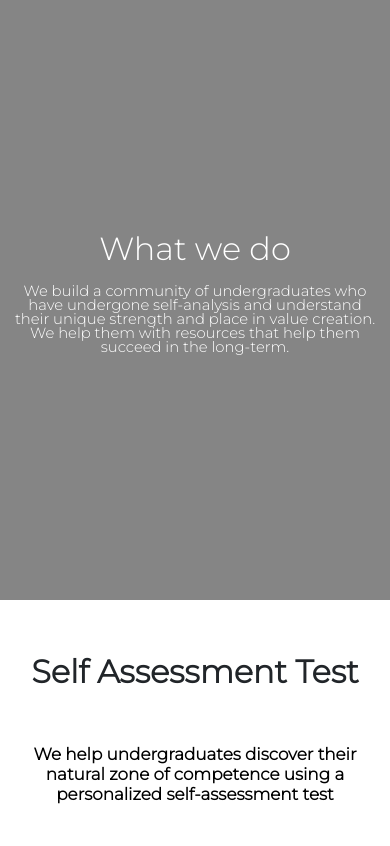
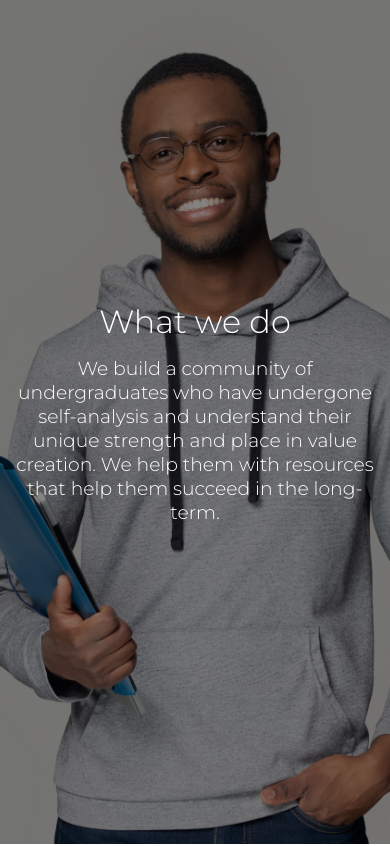
Before and after one commit to Efico-Resources/Efico-V2-FE, a plain HTML site: page Components/services.html in a window 390 px wide. Shown: the top 846 px of the page. Drawn offline with nearby package versions, Linux system fonts and the light colour scheme.

Commit message:
added an image to the header section for service page

```diff
--- a/Components/Assets/services.css
+++ b/Components/Assets/services.css
@@ -14,8 +14,15 @@
 
 .Header{
   position: relative;
-  height: 1024px;
-  background: rgba(0, 0, 0, 0.48);
+  height: 100vh;
+  background-image: linear-gradient(
+    rgba(0,0,0,0.48),
+    rgba(0,0,0,0.48)
+  ), url('./service-page-image/service.jpg');
+  background-position: center center;
+  background-repeat: no-repeat;
+  background-size: cover;
+
 }
 
 .Header h1{
@@ -58,11 +65,11 @@ a{
     color: #fff;
 }
 
-/**Media query for max screen size 400px**/
-@media (max-width:400px) {
+/**Media query for max screen size 320 and 480px**/
+@media only screen and (max-width:320px) and (max-width:480px) {
     .Header{
         position: relative;
-        height: 500px;
+        height: 100vh;
       }
 
     .Header h1{
@@ -70,8 +77,8 @@ a{
     }
 
     .Header p{
-        font-size: 14.8px;
-        line-height: 14px;
+        font-size: 2.8px !important;
+        line-height: 14px !important;
     }
 
     .Self-Assessment h1, .Training h1, .Writing h1, .Affiliate h1, .Business h1{
@@ -84,10 +91,10 @@ a{
 }
 
 
-/**Media query for max screen size 768px**/
-@media (max-width:768px) {
+/**Media query for max screen size 768px and 1024px**/
+@media only screen and (max-width:768px) and (max-width:1024px) {
     .Header{
-        height: 600px;
+        height: 100vh;
       }
 
     .Header h1{
@@ -95,8 +102,8 @@ a{
     }
 
     .Header p{
-        font-size: 14.8px;
-        line-height: 14px;
+        font-size: 18.8px !important;
+        line-height: 24px !important;
     }
 
     .Self-Assessment h1, .Training h1, .Writing h1, .Affiliate h1, .Business h1{
--- a/Components/services.html
+++ b/Components/services.html
@@ -13,7 +13,7 @@
         <!--All sections are inside the wrapper div--->
 
         <!--Header Section-->
-        <div class="Header d-flex justify-content-center align-items-center text-white">
+        <div class="Header d-flex justify-content-center align-items-center text-white bg-image">
             <div class="container text-center">
                 <h1>What we do</h1>
                 <p class="mt-3">We build a community of undergraduates who have undergone self-analysis and understand their unique strength and place in value creation. We help them with resources that help them succeed in the long-term.</p>
```
Also changed, not shown: Components/Assets/service-page-image/service.jpg (added).
